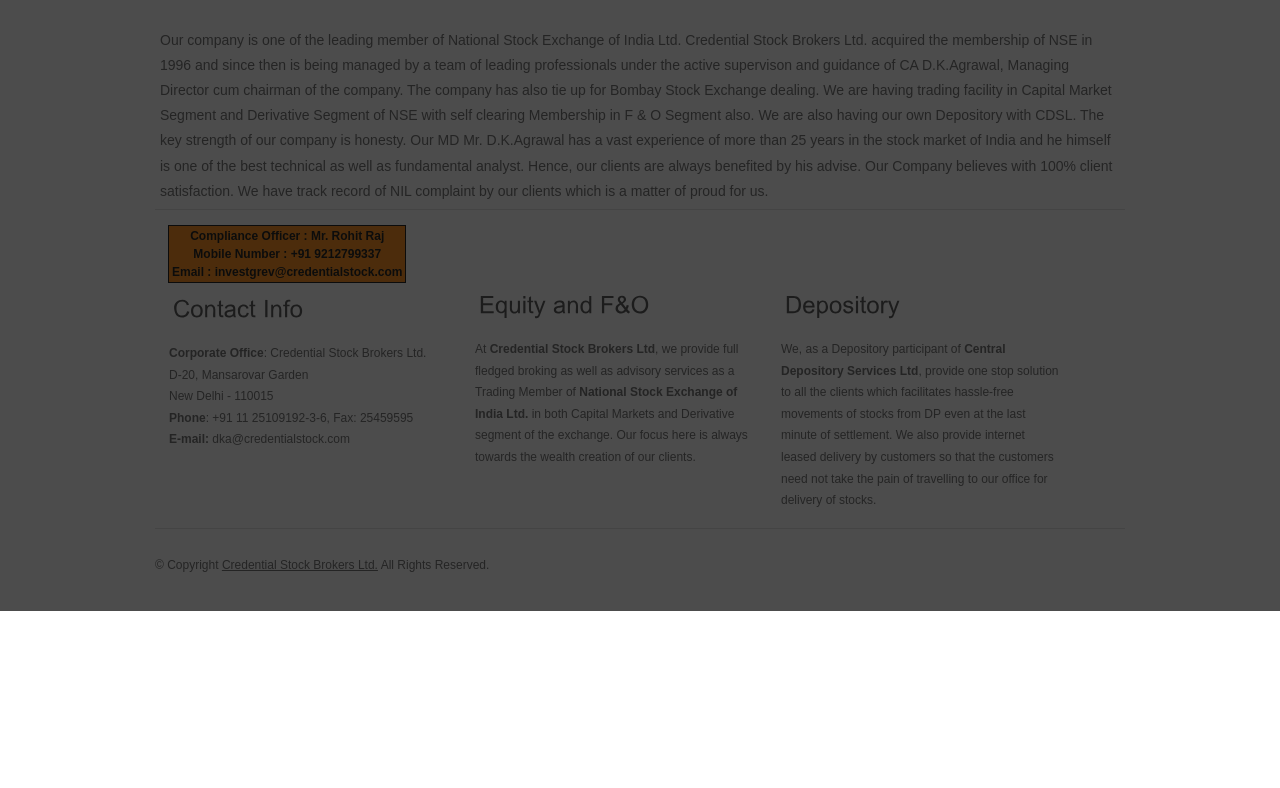
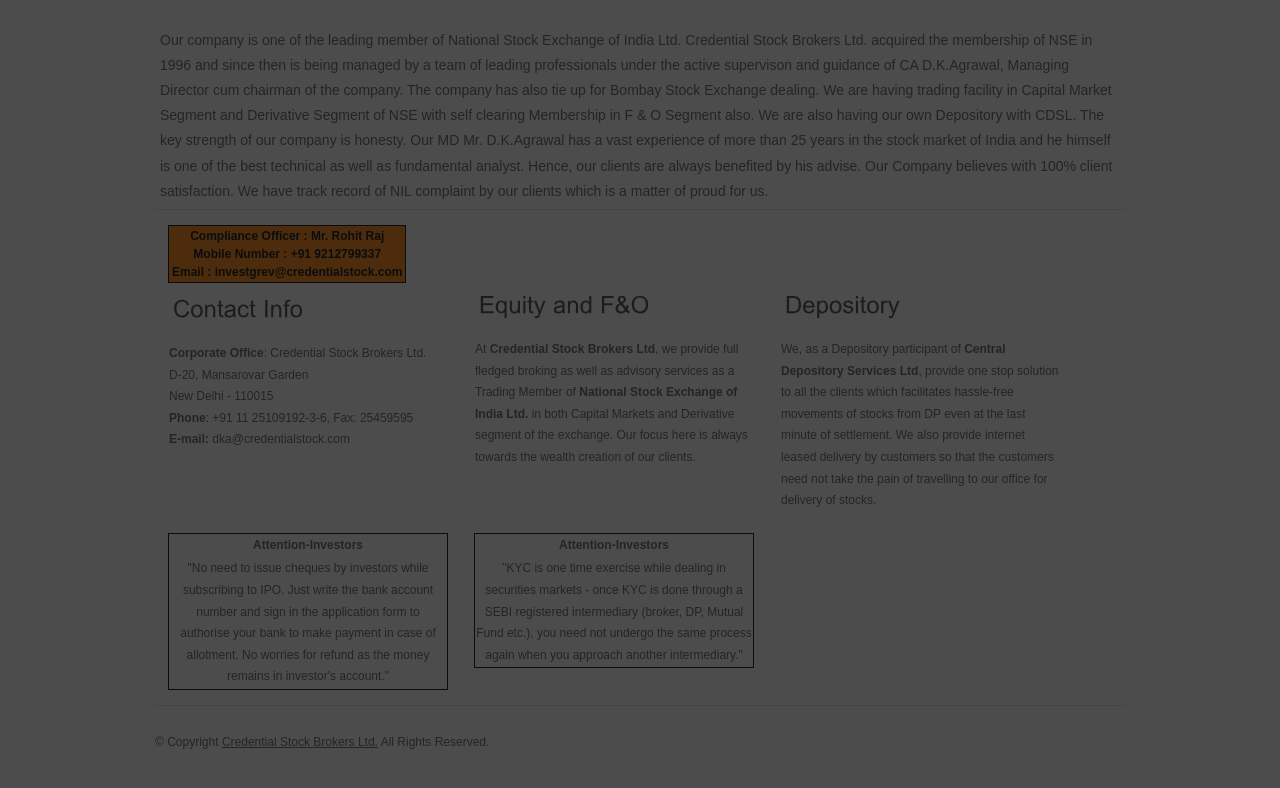
Before and after one commit to credential/website, a plain HTML site: page new.html in a window 1280 px wide. Shown: the part 614-1402 px from the top of the page. Before the commit the page ends 1225 px from the top, so only its background shows below. Drawn offline with Linux system fonts and the light colour scheme.

Commit message:
Update new.html

```diff
--- a/new.html
+++ b/new.html
@@ -108,6 +108,23 @@
         We, as a Depository participant of <b>Central Depository Services Ltd</b>, provide one stop solution to all the clients which facilitates hassle-free movements of stocks from DP even at the last minute of settlement. We also provide internet leased delivery by customers so that the customers need not take the pain of travelling to our office for delivery of stocks.
         </p>
       </div>
+      <div class="blok">
+	      <table cellpadding="0" cellspacing="0">
+		      <tbody>
+    			 <tr> <th> <p> <b> Attention-Investors </b></p></th> </tr>
+    			 <tr> <td> <p> "No need to issue cheques by investors while subscribing to IPO. Just write the bank account number and sign in the application form to authorise your bank to make payment in case of allotment. No worries for refund as the money remains in investor's account." </p>
+    			</tbody>
+		    </table>
+      </div>
+      <div class="blok">
+	      <table cellpadding="0" cellspacing="0">
+		      <tbody>
+    			 <tr> <th> <p> <b> Attention-Investors </b></p></th> </tr>
+    			 <tr> <td> <p> "KYC is one time exercise while dealing in securities markets - once KYC is done through a SEBI registered intermediary (broker, DP, Mutual Fund etc.), you need not undergo the same process again when you approach another intermediary." </p>
+    			</tbody>
+		    </table>
+      </div>
+
       <div class="clr"></div>
     </div>
   </div>
```
